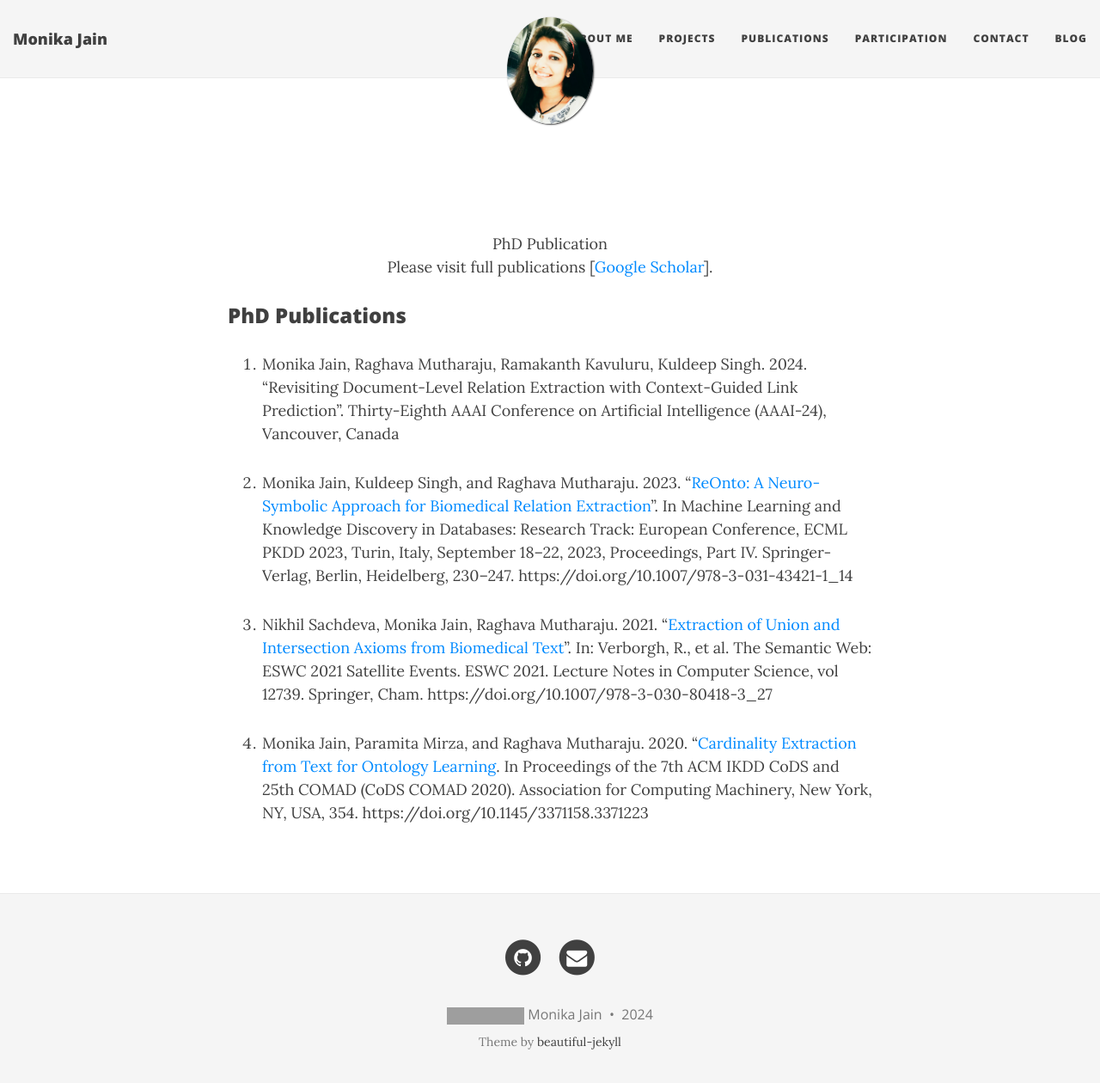
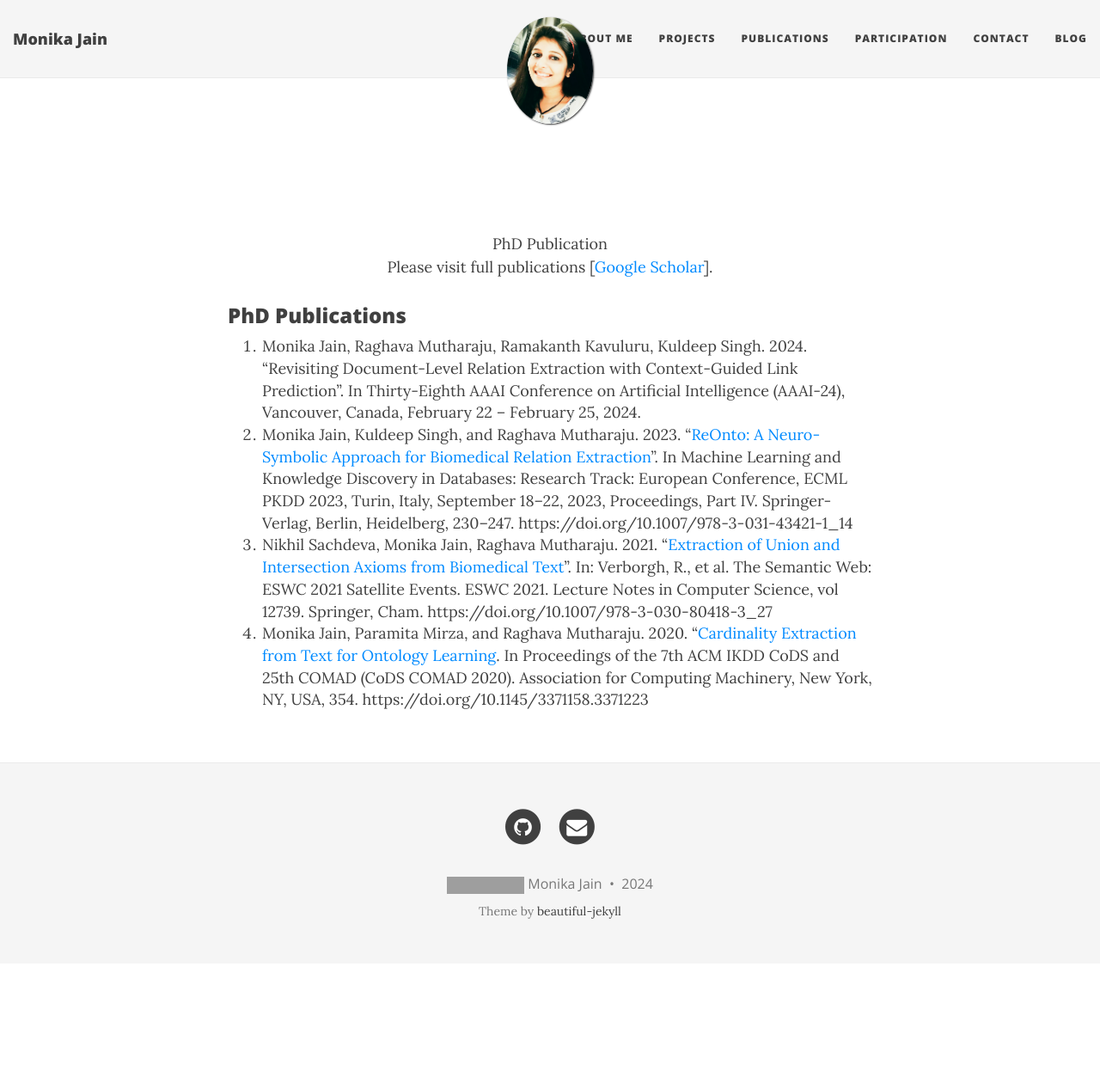
Before and after one commit to MonikaJain19/MonikaJain19.github.io, a Jekyll site: the page built from publications.md, in a window 1280 px wide and 1273 px high. Shown: the top 1260 px of the window at 86% size. Built offline with Jekyll 4.4.1, drawn with Linux system fonts in a browser that asks for light colours; nearby versions of some CDN libraries; grey boxes are pictures that could not be loaded.

Commit message:
Update publications.md

```diff
--- a/publications.md
+++ b/publications.md
@@ -12,10 +12,7 @@ Please visit full publications [<a href = "https://scholar.google.com/citations?
 
 
 ### PhD Publications
-1. Monika Jain, Raghava Mutharaju, Ramakanth Kavuluru, Kuldeep Singh. 2024. "Revisiting Document-Level Relation Extraction with Context-Guided Link Prediction". Thirty-Eighth AAAI Conference on Artificial Intelligence (AAAI-24), Vancouver, Canada
-
+1. Monika Jain, Raghava Mutharaju, Ramakanth Kavuluru, Kuldeep Singh. 2024. "Revisiting Document-Level Relation Extraction with Context-Guided Link Prediction". In Thirty-Eighth AAAI Conference on Artificial Intelligence (AAAI-24), Vancouver, Canada, February 22 – February 25, 2024.
 2. Monika Jain, Kuldeep Singh, and Raghava Mutharaju. 2023. "[ReOnto: A Neuro-Symbolic Approach for&nbsp;Biomedical Relation Extraction](https://dl.acm.org/doi/abs/10.1007/978-3-031-43421-1_14)". In Machine Learning and Knowledge Discovery in Databases: Research Track: European Conference, ECML PKDD 2023, Turin, Italy, September 18–22, 2023, Proceedings, Part IV. Springer-Verlag, Berlin, Heidelberg, 230–247. https://doi.org/10.1007/978-3-031-43421-1_14
-
 3. Nikhil Sachdeva, Monika Jain, Raghava Mutharaju. 2021. "[Extraction of Union and Intersection Axioms from Biomedical Text](https://openreview.net/pdf?id=uL5eaPThII2)". In: Verborgh, R., et al. The Semantic Web: ESWC 2021 Satellite Events. ESWC 2021. Lecture Notes in Computer Science, vol 12739. Springer, Cham. https://doi.org/10.1007/978-3-030-80418-3_27
-
 4. Monika Jain, Paramita Mirza, and Raghava Mutharaju. 2020. "[Cardinality Extraction from Text for Ontology Learning](https://dl.acm.org/doi/10.1145/3371158.3371223). In Proceedings of the 7th ACM IKDD CoDS and 25th COMAD (CoDS COMAD 2020). Association for Computing Machinery, New York, NY, USA, 354. https://doi.org/10.1145/3371158.3371223
```
